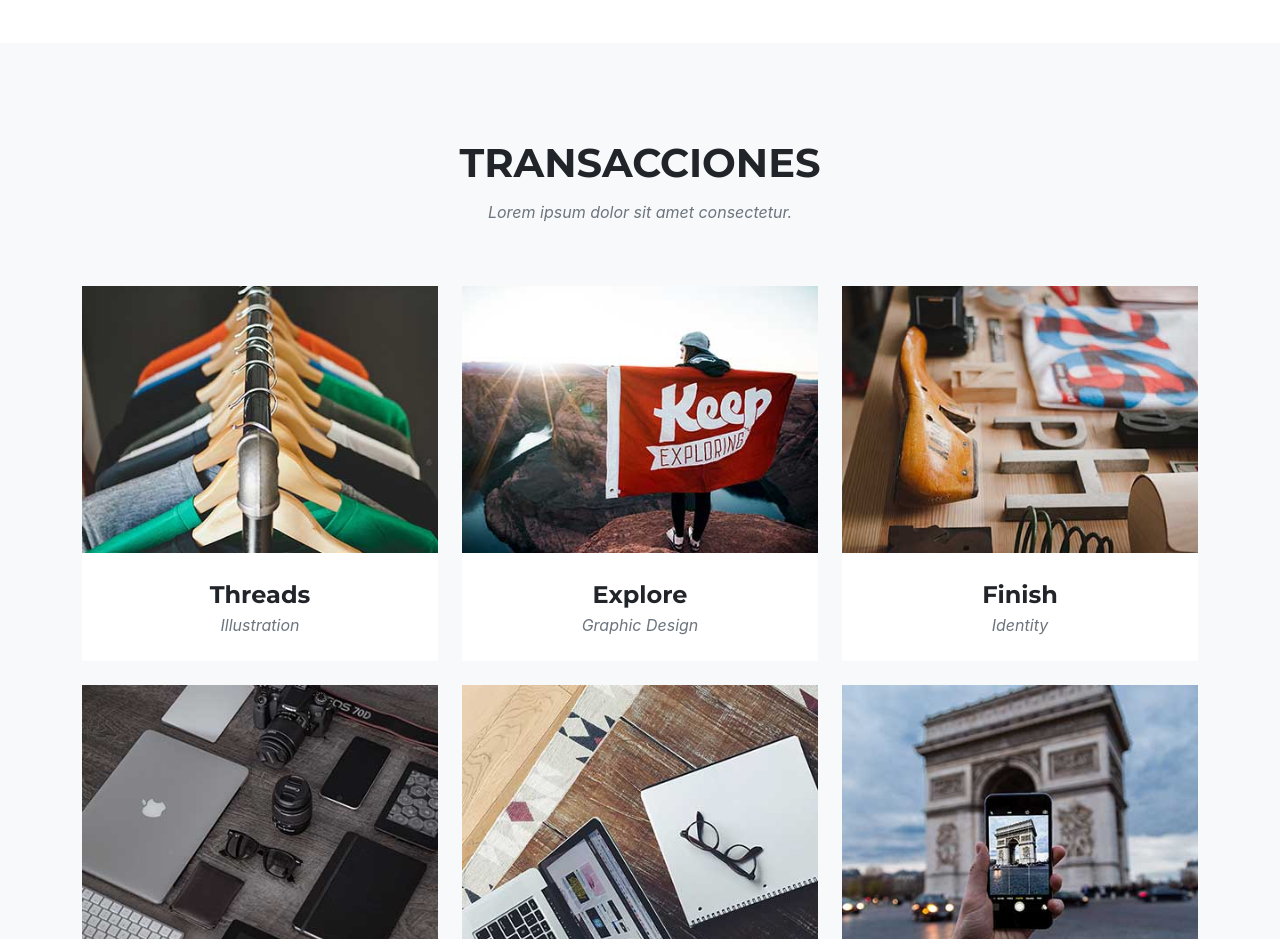
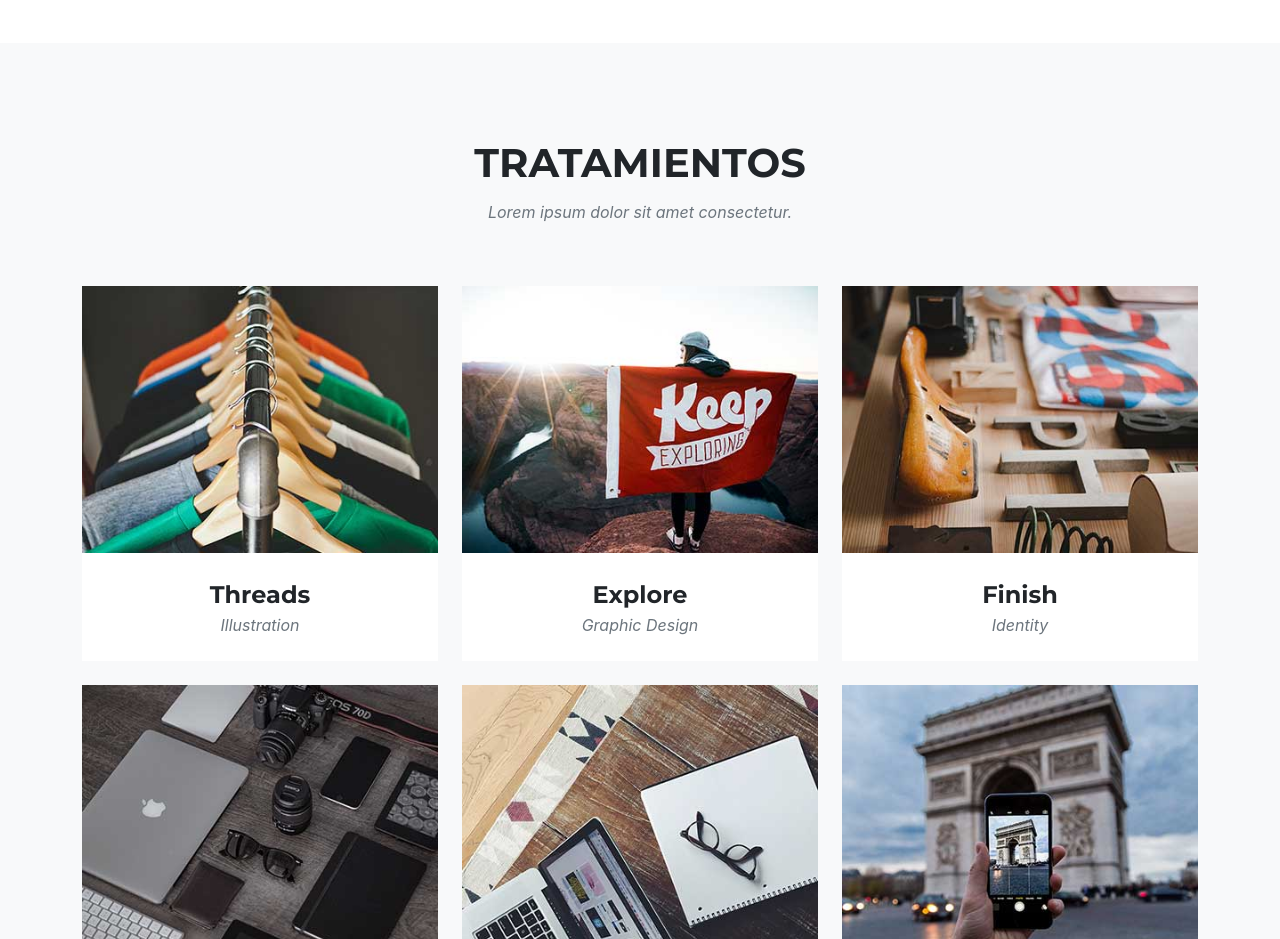
Before and after one commit to Konrad-H/hablando-juntos, a plain HTML site: page index.html in a window 1280 px wide. Shown: the part 1400-2339 px from the top of the page. Drawn offline with nearby package versions, Linux system fonts and the light colour scheme; a script that the page names is missing; a web font is replaced by a local one.

Commit message:
Tipo tratamientos

```diff
--- a/index.html
+++ b/index.html
@@ -83,7 +83,7 @@
         <section class="page-section bg-light" id="portfolio">
             <div class="container">
                 <div class="text-center">
-                    <h2 class="section-heading text-uppercase">Transacciones</h2>
+                    <h2 class="section-heading text-uppercase">Tratamientos</h2>
                     <h3 class="section-subheading text-muted">Lorem ipsum dolor sit amet consectetur.</h3>
                 </div>
                 <div class="row">
```
